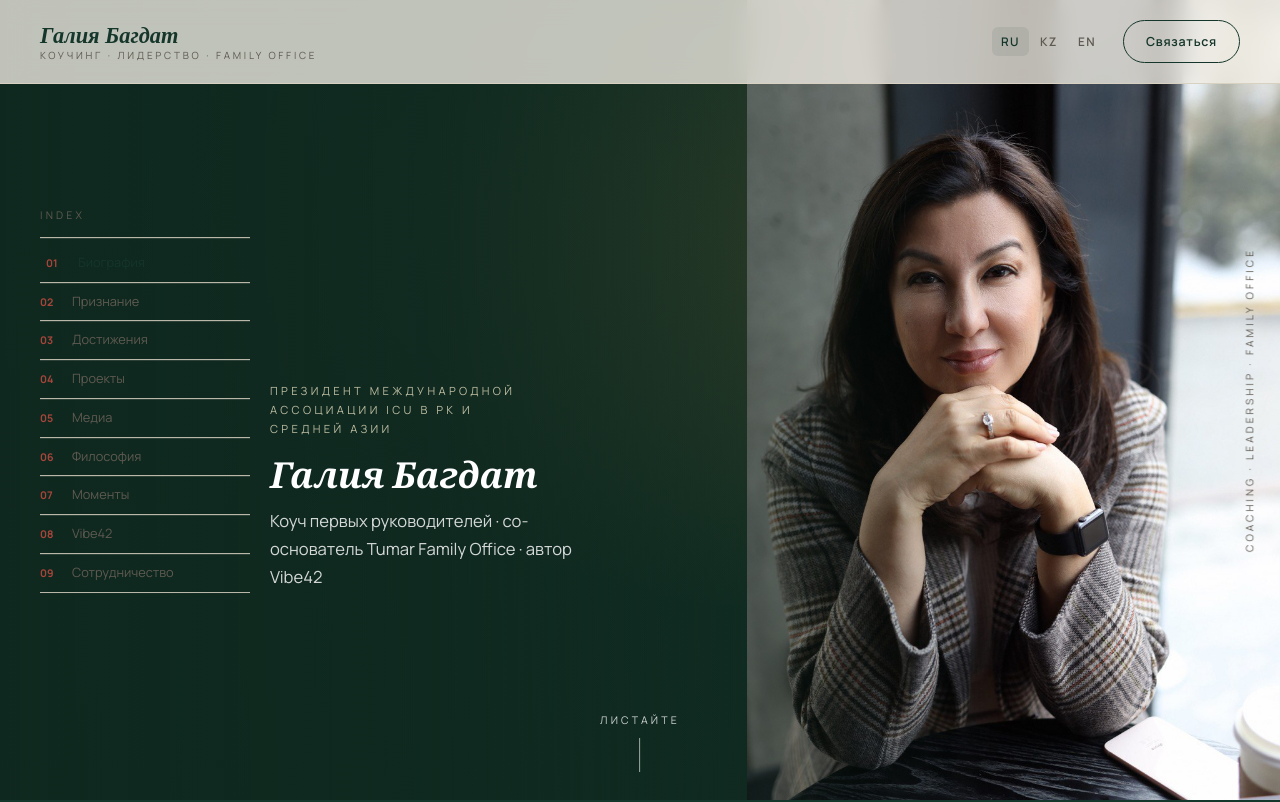
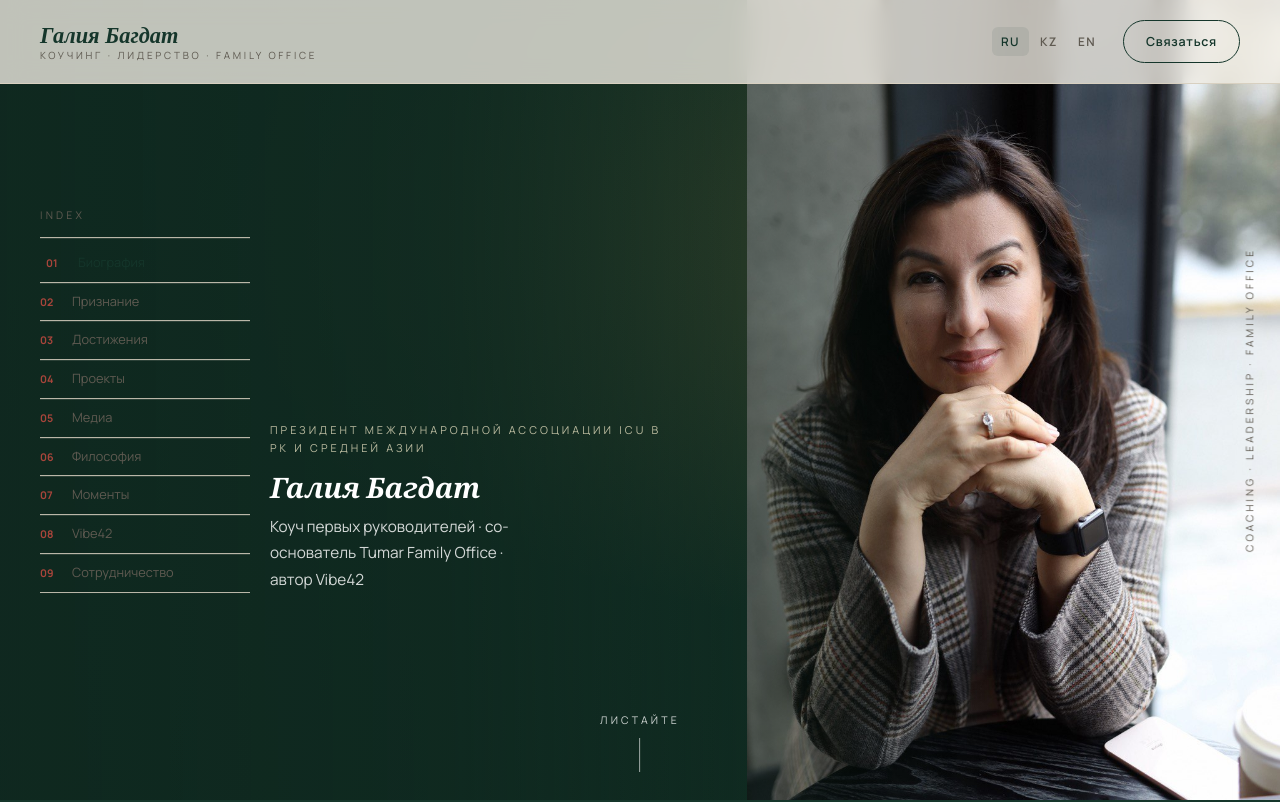
Before and after one commit to galbagdat/Galiya-Bagdat, a plain HTML site: page index.html in a window 1280 px wide. Shown: the top 802 px of the page. Drawn offline with nearby package versions, Linux system fonts and the light colour scheme; a web font is replaced by a local one.

Commit message:
Hero: constrain text block to 56% width, name never overlaps photo

```diff
--- a/index.html
+++ b/index.html
@@ -118,12 +118,13 @@
   .hero .ph-fallback{position:absolute;inset:0;z-index:0;background:
     radial-gradient(120% 90% at 80% 30%,rgba(179,137,63,.3),transparent 55%),
     linear-gradient(135deg,var(--green),var(--green-2));}
-  .hero .inner{position:relative;z-index:3;padding:0 40px 9vh 270px;max-width:var(--maxw);margin:0 auto;width:100%;}
-  @media(max-width:1180px){.hero .inner{padding-left:40px;}}
+  /* Text block hard-capped at left 56% — photo never overlaps */
+  .hero .inner{position:relative;z-index:3;padding:0 32px 9vh 270px;width:56%;overflow:hidden;}
+  @media(max-width:1180px){.hero .inner{padding-left:40px;width:100%;}}
   .scroll-hint{z-index:3;}
-  .hero .ey{color:var(--paper);opacity:.75;font-size:.7rem;letter-spacing:.3em;text-transform:uppercase;margin-bottom:16px;max-width:36ch;}
-  .hero h1{font-style:italic;font-size:clamp(1.6rem,2.8vw,2.6rem);color:#fff;letter-spacing:-.01em;font-weight:600;max-width:14ch;}
-  .hero .role{color:rgba(255,255,255,.82);font-size:clamp(.88rem,1.3vw,1.05rem);max-width:32ch;margin-top:14px;font-weight:400;}
+  .hero .ey{color:var(--paper);opacity:.75;font-size:.68rem;letter-spacing:.28em;text-transform:uppercase;margin-bottom:14px;}
+  .hero h1{font-style:italic;font-size:clamp(1.4rem,2.2vw,2.2rem);color:#fff;letter-spacing:-.01em;font-weight:600;white-space:nowrap;}
+  .hero .role{color:rgba(255,255,255,.82);font-size:clamp(.84rem,1.2vw,1rem);max-width:28ch;margin-top:12px;font-weight:400;}
   .scroll-hint{position:absolute;bottom:28px;left:50%;transform:translateX(-50%);z-index:2;color:rgba(255,255,255,.8);
     font-size:.66rem;letter-spacing:.3em;text-transform:uppercase;display:flex;flex-direction:column;align-items:center;gap:8px;}
   .scroll-hint::after{content:"";width:1px;height:34px;background:rgba(255,255,255,.6);animation:pulse 2s var(--ease) infinite;}
```
